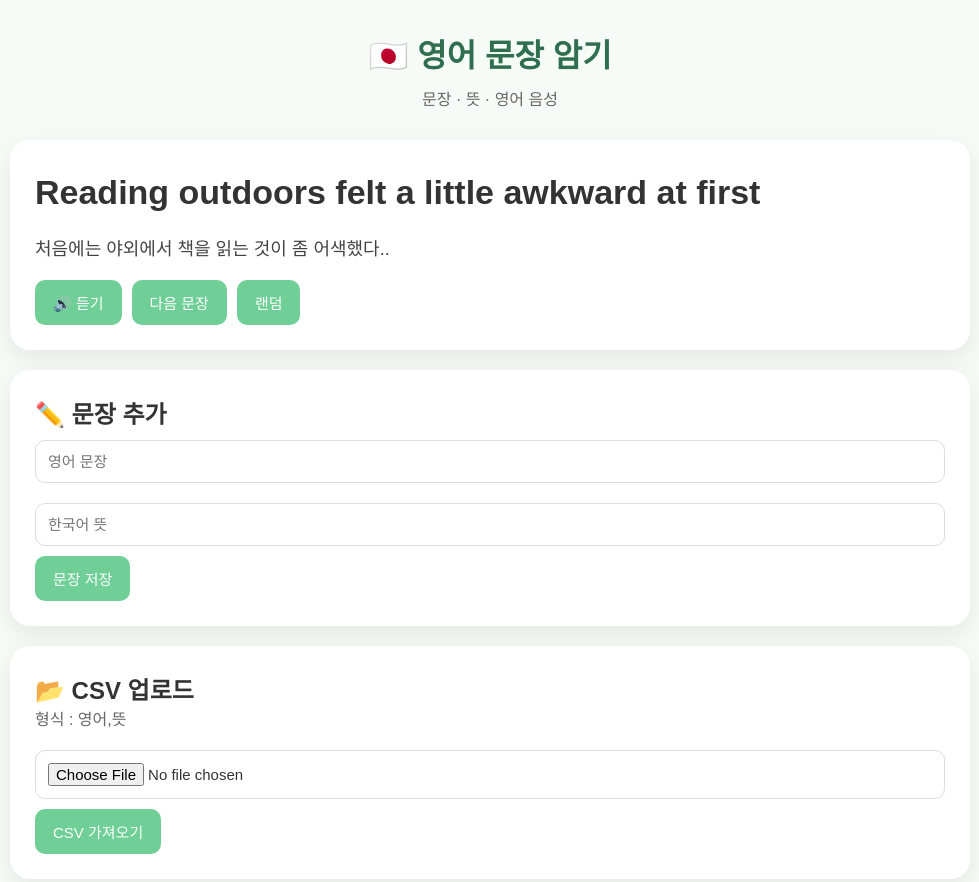
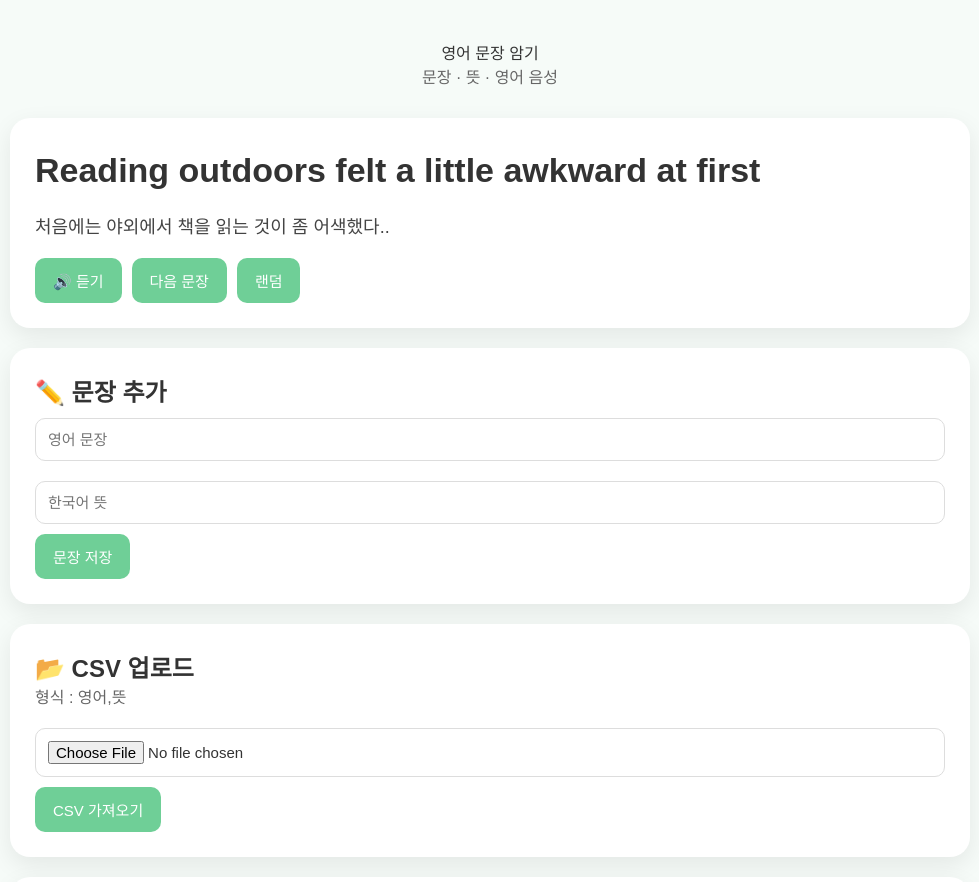
Before and after one commit to dahaeson/EnglishStudy, a plain HTML site: page index.html in a window 1280 px wide. Shown: the top 882 px of the page, without its empty margins (150-1129 px from the left). Drawn offline with Linux system fonts and the light colour scheme.

Commit message:
Update index.html

```diff
--- a/index.html
+++ b/index.html
@@ -13,7 +13,7 @@
 <div class="container">
 
     <div class="header">
-        <h1>🇯🇵 영어 문장 암기</h1>
+        <h1></h1>영어 문장 암기</h1>
         <p>문장 · 뜻 · 영어 음성</p>
     </div>
 
```
